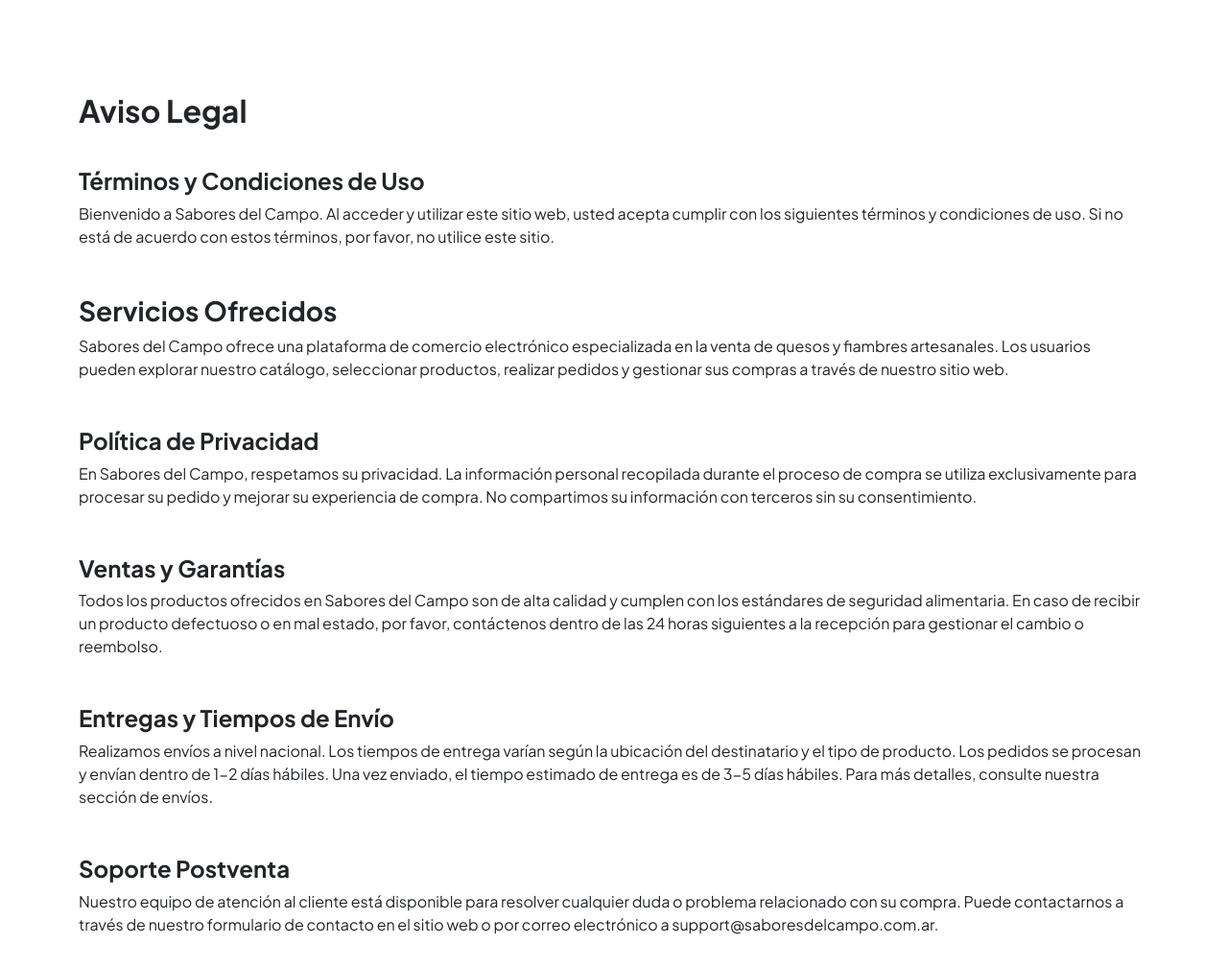
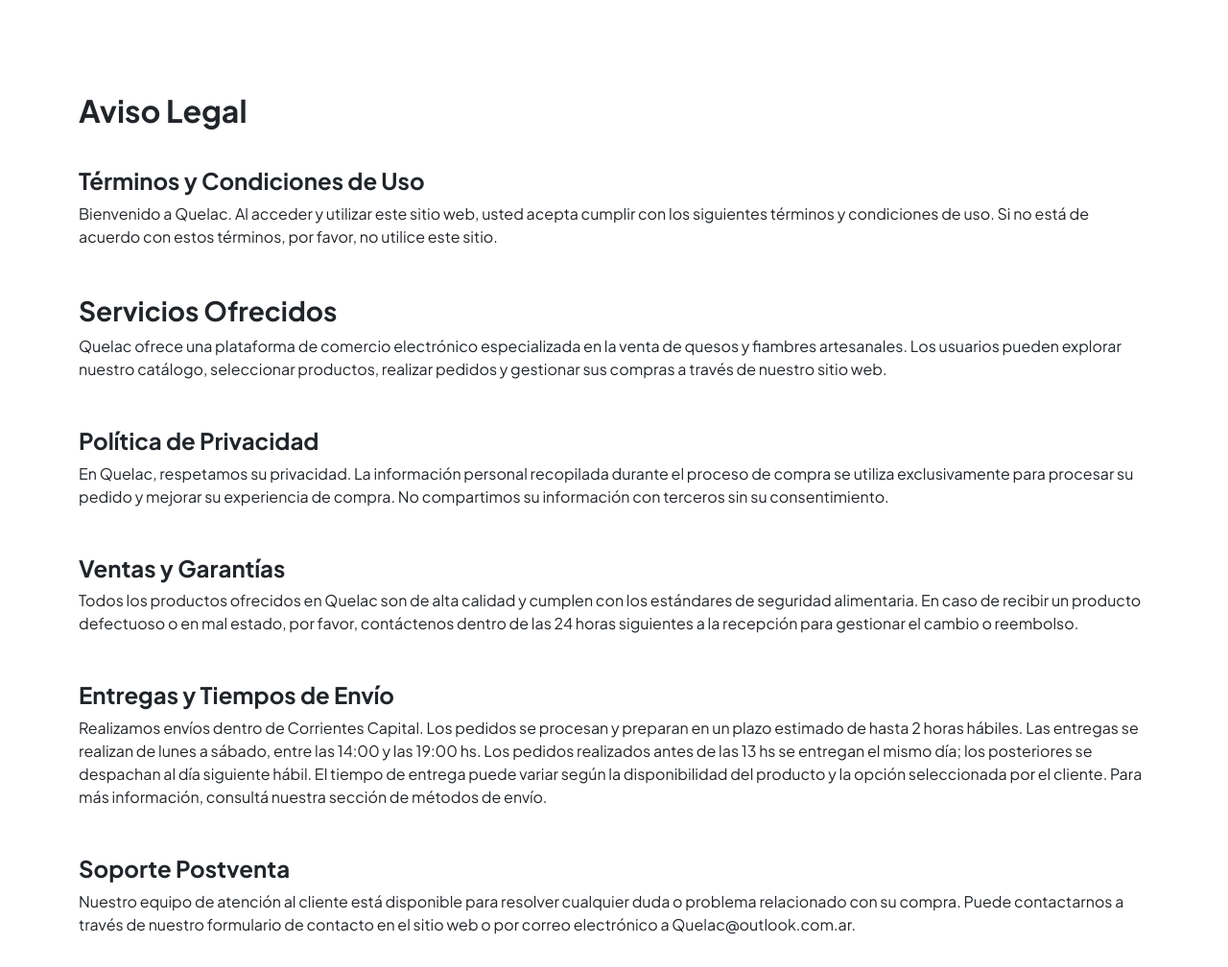
Before and after one commit to nestorgariglio/TP_Proyecto_E-Commerce, a CodeIgniter 4 app: the page made by app/Views/terms.php in a window 1280 px wide. Shown: the whole page at 96% size. Run offline with PHP 8.4 and a stand-in for CodeIgniter, Linux system fonts and the light colour scheme; the template is opened without the code that fills it, so the values that code supplies are empty; some libraries are stand-ins or nearby versions; some web fonts are replaced.

Commit message:
detalles reales

```diff
--- a/app/Views/about.php
+++ b/app/Views/about.php
@@ -13,7 +13,7 @@
     <div class="container">
       <h3 class="fs-2 fw-bold text-start">Nuestra Historia</h3>
       <span>
-        En Sabores del Sur, nuestra pasión por los quesos y fiambres artesanales nos impulsa a ofrecer productos de la más alta calidad. Desde nuestros inicios, nos hemos dedicado a seleccionar cuidadosamente cada pieza, trabajando en estrecha colaboración con productores locales que comparten nuestro compromiso con la excelencia y la tradición. Nuestra misión es llevar a tu mesa los auténticos sabores de nuestra región, respetando los procesos artesanales y garantizando la frescura y el sabor inigualable de cada producto.
+      Quelac nació en 2016 en la ciudad de Corrientes como una oportunidad de crecimiento que dio origen a una sociedad anónima enfocada en ofrecer alimentos de calidad. Con el tiempo, nos consolidamos como referentes en quesos y fiambres, sumando también una amplia variedad de productos de despensa. Gracias al compromiso con la frescura, el buen precio y la atención cercana, hoy contamos con 6 locales en la ciudad y seguimos creciendo cada día.
       </span>
     </div>
     <div class="container mt-5">
@@ -41,7 +41,7 @@
       </div>
       <div class="w-100 my-3">
         <span>
-          Nuestro equipo está formado por profesionales apasionados por la gastronomía y comprometidos con la calidad. Sofía Rodríguez, nuestra fundadora y CEO, lidera con visión y experiencia. Martín García, nuestro maestro quesero, aporta su conocimiento ancestral en la elaboración de quesos artesanales. Lucía Pérez, nuestra especialista en fiambres, selecciona cuidadosamente cada pieza para garantizar su sabor y frescura. Juntos, trabajamos para ofrecerte una experiencia culinaria única y satisfactoria.
+        Nuestro equipo está conformado por profesionales apasionados por la tecnología y el desarrollo de soluciones innovadoras. Néstor Gariglio y Luciano Zayas, cofundadores y CEOs, lideran este proyecto con compromiso, creatividad y una sólida visión técnica. Como desarrolladores, combinan experiencia y dedicación para crear herramientas funcionales, eficientes y centradas en el usuario. Juntos, impulsan un equipo enfocado en brindar experiencias digitales de calidad, pensadas para marcar la diferencia..
         </span>
       </div>
     </div>
--- a/app/Views/principal.php
+++ b/app/Views/principal.php
@@ -13,7 +13,7 @@
       <img src="https://res.cloudinary.com/dzv36wzmx/image/upload/v1748896651/fiambre-hero_rhqrid.svg" class="card-img img-fluid w-100" alt="...">
       <div class="card-img-overlay d-flex flex-column align-items-center justify-content-center px-2 px-md-5 mt-3 gap-2 gap-md-3">
         <h1 class="card-title text-center fw-bolder text-break">Descubre la Excelencia en Quesos y Fiambres</h1>
-        <span class="card-text text-center text-break">En Sabores del Campo, seleccionamos cuidadosamente los mejores quesos y fiambres artesanales para deleitar tu paladar. Explora nuestra variedad y disfruta de sabores auténticos.</span>
+        <span class="card-text text-center text-break">En Quelac, seleccionamos cuidadosamente los mejores quesos y fiambres para deleitar tu paladar. Explora nuestra variedad y disfruta de sabores auténticos.</span>
         <a href="<?= site_url('catalog')?>" class="btn btn-lg mt-2 mt-md-3 px-3" style="background-color: #cf172e;">
           <span class="fw-medium fs-6 text-white">Explorar Productos</span>
         </a>
@@ -59,7 +59,7 @@
     </div>
     <div class="py-2 container">
       <h3 class="w-100 text-start fs-4 fw-bold">Sobre Nosotros</h3>
-      <p>En Sabores del Campo, somos apasionados por los productos artesanales de alta calidad. Trabajamos directamente con productores locales para ofrecerte lo mejor de nuestra tierra. Nuestra misión es llevar a tu mesa sabores auténticos y experiencias culinarias inolvidables.</p>
+      <p>En Quelac nos dedicamos a la comercialización de quesos, fiambres y productos refrigerados premium. Ofrecemos calidad, frescura y precios competitivos, con una atención cercana y personalizada que garantiza la mejor experiencia para tu hogar o negocio.</p>
     </div>
   </section>
 
--- a/app/Views/terms.php
+++ b/app/Views/terms.php
@@ -14,37 +14,37 @@
       <div class="py-3 mb-3">
         <h3 class="fw-bold fs-4">Términos y Condiciones de Uso</h3>
         <span>
-          Bienvenido a Sabores del Campo. Al acceder y utilizar este sitio web, usted acepta cumplir con los siguientes términos y condiciones de uso. Si no está de acuerdo con estos términos, por favor, no utilice este sitio.
+          Bienvenido a Quelac. Al acceder y utilizar este sitio web, usted acepta cumplir con los siguientes términos y condiciones de uso. Si no está de acuerdo con estos términos, por favor, no utilice este sitio.
         </span>
       </div>
       <div class="py-3 mb-3">
         <h3 class="fw-bold fs 4">Servicios Ofrecidos</h3>
         <span>
-          Sabores del Campo ofrece una plataforma de comercio electrónico especializada en la venta de quesos y fiambres artesanales. Los usuarios pueden explorar nuestro catálogo, seleccionar productos, realizar pedidos y gestionar sus compras a través de nuestro sitio web.
+        Quelac ofrece una plataforma de comercio electrónico especializada en la venta de quesos y fiambres artesanales. Los usuarios pueden explorar nuestro catálogo, seleccionar productos, realizar pedidos y gestionar sus compras a través de nuestro sitio web.
         </span>
       </div>
       <div class="py-3 mb-3">
         <h3 class="fw-bold fs-4">Política de Privacidad</h3>
         <span>
-          En Sabores del Campo, respetamos su privacidad. La información personal recopilada durante el proceso de compra se utiliza exclusivamente para procesar su pedido y mejorar su experiencia de compra. No compartimos su información con terceros sin su consentimiento.
+          En Quelac, respetamos su privacidad. La información personal recopilada durante el proceso de compra se utiliza exclusivamente para procesar su pedido y mejorar su experiencia de compra. No compartimos su información con terceros sin su consentimiento.
         </span>
       </div>
       <div class="py-3 mb-3">
         <h3 class="fw-bold fs-4">Ventas y Garantías</h3>
         <span>
-          Todos los productos ofrecidos en Sabores del Campo son de alta calidad y cumplen con los estándares de seguridad alimentaria. En caso de recibir un producto defectuoso o en mal estado, por favor, contáctenos dentro de las 24 horas siguientes a la recepción para gestionar el cambio o reembolso.
+          Todos los productos ofrecidos en Quelac son de alta calidad y cumplen con los estándares de seguridad alimentaria. En caso de recibir un producto defectuoso o en mal estado, por favor, contáctenos dentro de las 24 horas siguientes a la recepción para gestionar el cambio o reembolso.
         </span>
       </div>
       <div class="py-3 mb-3">
         <h3 class="fw-bold fs-4">Entregas y Tiempos de Envío</h3>
         <span>
-          Realizamos envíos a nivel nacional. Los tiempos de entrega varían según la ubicación del destinatario y el tipo de producto. Los pedidos se procesan y envían dentro de 1-2 días hábiles. Una vez enviado, el tiempo estimado de entrega es de 3-5 días hábiles. Para más detalles, consulte nuestra sección de envíos.
+        Realizamos envíos dentro de Corrientes Capital. Los pedidos se procesan y preparan en un plazo estimado de hasta 2 horas hábiles. Las entregas se realizan de lunes a sábado, entre las 14:00 y las 19:00 hs. Los pedidos realizados antes de las 13 hs se entregan el mismo día; los posteriores se despachan al día siguiente hábil. El tiempo de entrega puede variar según la disponibilidad del producto y la opción seleccionada por el cliente. Para más información, consultá nuestra sección de métodos de envío.
         </span>
       </div>
       <div class="py-3 mb-3">
         <h3 class="fw-bold fs-4">Soporte Postventa</h3>
         <span>
-          Nuestro equipo de atención al cliente está disponible para resolver cualquier duda o problema relacionado con su compra. Puede contactarnos a través de nuestro formulario de contacto en el sitio web o por correo electrónico a support@saboresdelcampo.com.ar.
+          Nuestro equipo de atención al cliente está disponible para resolver cualquier duda o problema relacionado con su compra. Puede contactarnos a través de nuestro formulario de contacto en el sitio web o por correo electrónico a Quelac@outlook.com.ar.
         </span>
       </div>
     </div>
```
Also changed, not shown: app/Views/marketing.php (+20 -2 lines).
